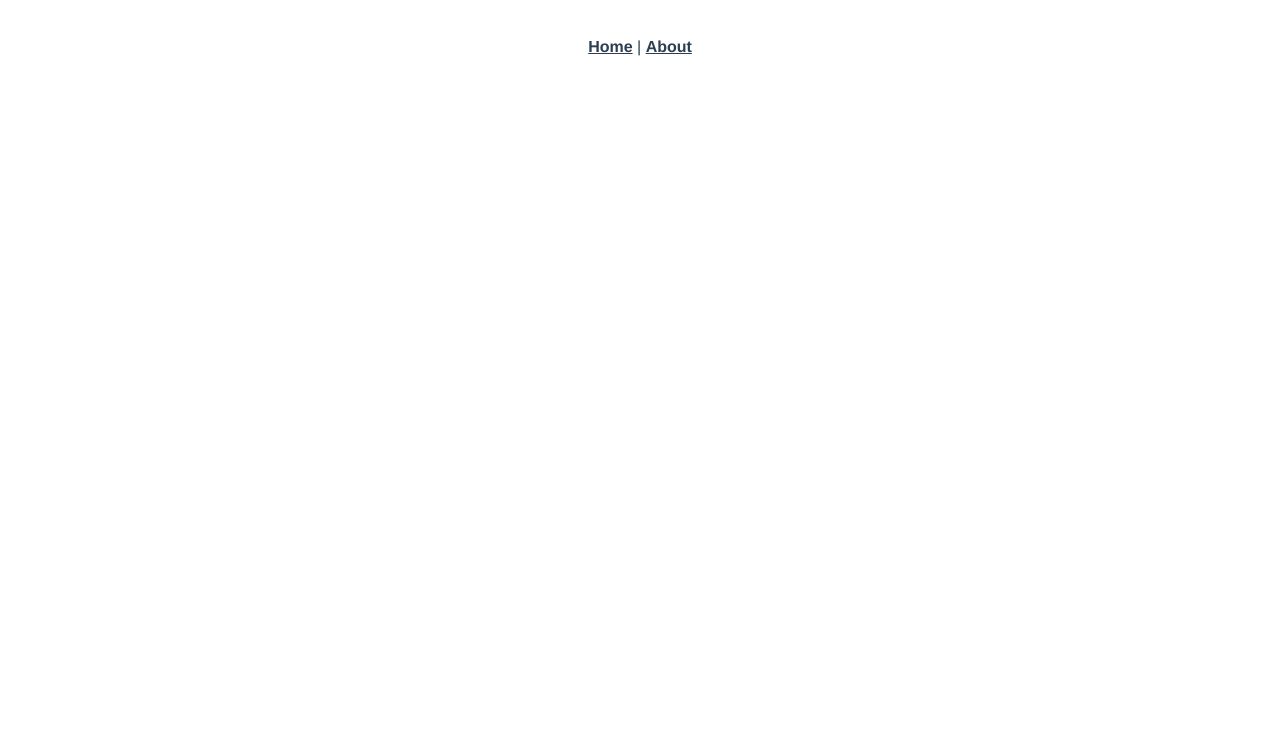
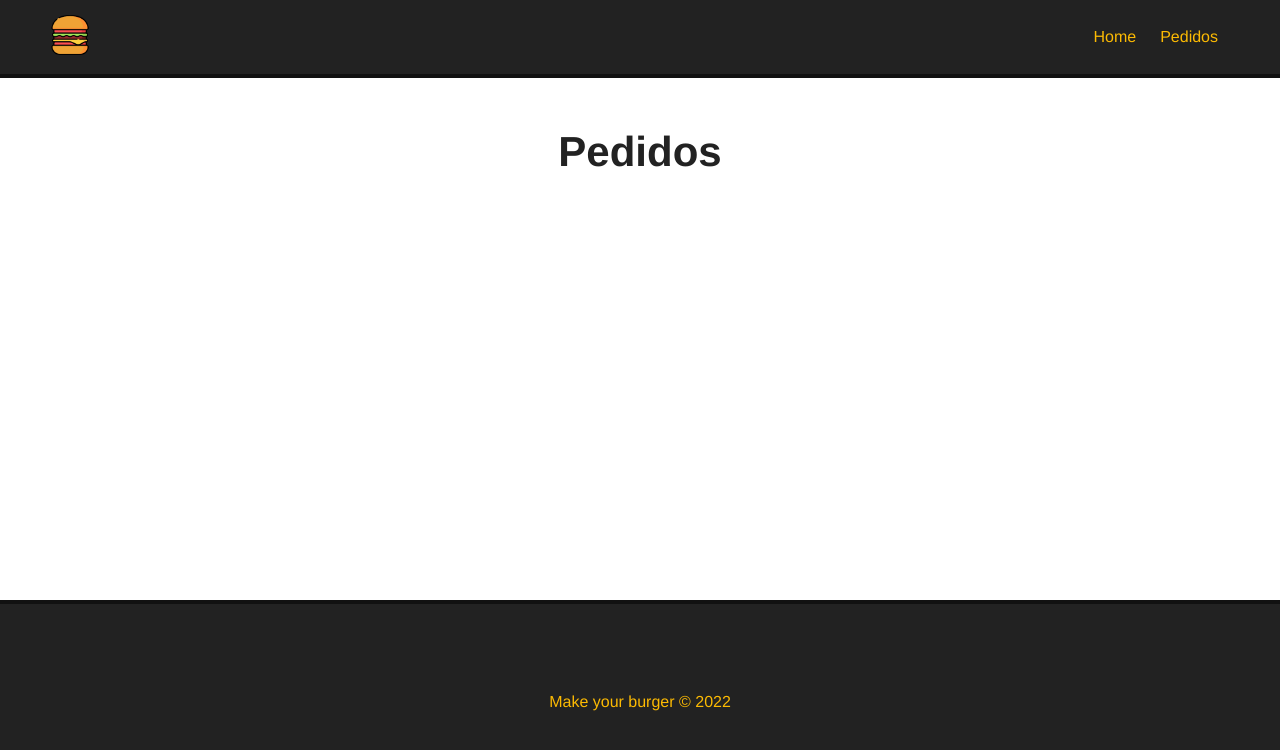
Before and after one commit to andreenakashima/makeburger, a Vue app: page /pedidos in a window 1280 px wide. Before the commit this address had no page. Shown: the top 750 px of the page. Built offline with nearby package versions, Linux system fonts and the light colour scheme.

Commit message:
Adicionado header e footer

```diff
--- a/src/App.vue
+++ b/src/App.vue
@@ -1,30 +1,44 @@
 <template>
-  <nav>
-    <router-link to="/">Home</router-link> |
-    <router-link to="/about">About</router-link>
-  </nav>
+  <Navbar :logo="logo_src" :alt="app_name" />
   <router-view/>
+  <Footer />
 </template>
 
+<script>
+  import Navbar from "./components/Navbar.vue";
+  import Footer from "./components/Footer.vue";
+
+  export default {
+    components: {
+      Navbar,
+      Footer
+    },
+    data() {
+      return {
+        logo_src: "/img/logo.png",
+        app_name: "Make your burger"
+      }
+    }
+  }
+</script>
+
 <style>
-#app {
-  font-family: Avenir, Helvetica, Arial, sans-serif;
-  -webkit-font-smoothing: antialiased;
-  -moz-osx-font-smoothing: grayscale;
-  text-align: center;
-  color: #2c3e50;
-}
+  *{
+    font-family: Helvetica, sans-serif;
+    padding: 0;
+    margin: 0;
+    box-sizing: border-box;
+  }
 
-nav {
-  padding: 30px;
-}
+  .main-container {
+    margin: 50px;
+    min-height: 250px;
+  }
 
-nav a {
-  font-weight: bold;
-  color: #2c3e50;
-}
-
-nav a.router-link-exact-active {
-  color: #42b983;
-}
+  h1 {
+    text-align: center;
+    font-size: 42px;
+    margin-bottom: 30px;
+    color: #222;
+  }
 </style>
--- /dev/null
+++ b/src/components/Footer.vue
@@ -0,0 +1,27 @@
+<template>
+    <footer>
+        <p>Make your burger &copy; 2022</p>
+    </footer>
+
+</template>
+
+<script>
+export default {
+    name: "Footer"
+}
+</script>
+
+<style scoped>
+    footer {
+        height: 200px;
+        background-color: #222;
+        border-top: 4px solid #111;
+        color: #fcba03;
+        display: flex;
+        align-items: center;
+        justify-content: center;
+        width: 100%;
+        position: absolute;
+        bottom: 0;
+    }
+</style>
--- a/src/components/HelloWorld.vue
+++ /dev/null
@@ -1,58 +0,0 @@
-<template>
-  <div class="hello">
-    <h1>{{ msg }}</h1>
-    <p>
-      For a guide and recipes on how to configure / customize this project,<br>
-      check out the
-      <a href="https://cli.vuejs.org" target="_blank" rel="noopener">vue-cli documentation</a>.
-    </p>
-    <h3>Installed CLI Plugins</h3>
-    <ul>
-      <li><a href="https://github.com/vuejs/vue-cli/tree/dev/packages/%40vue/cli-plugin-babel" target="_blank" rel="noopener">babel</a></li>
-      <li><a href="https://github.com/vuejs/vue-cli/tree/dev/packages/%40vue/cli-plugin-router" target="_blank" rel="noopener">router</a></li>
-    </ul>
-    <h3>Essential Links</h3>
-    <ul>
-      <li><a href="https://vuejs.org" target="_blank" rel="noopener">Core Docs</a></li>
-      <li><a href="https://forum.vuejs.org" target="_blank" rel="noopener">Forum</a></li>
-      <li><a href="https://chat.vuejs.org" target="_blank" rel="noopener">Community Chat</a></li>
-      <li><a href="https://twitter.com/vuejs" target="_blank" rel="noopener">Twitter</a></li>
-      <li><a href="https://news.vuejs.org" target="_blank" rel="noopener">News</a></li>
-    </ul>
-    <h3>Ecosystem</h3>
-    <ul>
-      <li><a href="https://router.vuejs.org" target="_blank" rel="noopener">vue-router</a></li>
-      <li><a href="https://vuex.vuejs.org" target="_blank" rel="noopener">vuex</a></li>
-      <li><a href="https://github.com/vuejs/vue-devtools#vue-devtools" target="_blank" rel="noopener">vue-devtools</a></li>
-      <li><a href="https://vue-loader.vuejs.org" target="_blank" rel="noopener">vue-loader</a></li>
-      <li><a href="https://github.com/vuejs/awesome-vue" target="_blank" rel="noopener">awesome-vue</a></li>
-    </ul>
-  </div>
-</template>
-
-<script>
-export default {
-  name: 'HelloWorld',
-  props: {
-    msg: String
-  }
-}
-</script>
-
-<!-- Add "scoped" attribute to limit CSS to this component only -->
-<style scoped>
-h3 {
-  margin: 40px 0 0;
-}
-ul {
-  list-style-type: none;
-  padding: 0;
-}
-li {
-  display: inline-block;
-  margin: 0 10px;
-}
-a {
-  color: #42b983;
-}
-</style>
--- /dev/null
+++ b/src/components/Navbar.vue
@@ -0,0 +1,44 @@
+<template>
+    <nav>
+        <router-link to="/" id="logo-url">
+            <img :src="logo" id="logo" :alt="alt" />
+        </router-link>
+        <router-link to="/">Home</router-link>
+        <router-link to="/pedidos">Pedidos</router-link>
+    </nav>
+</template>
+
+<script>
+export default {
+    name: "Navbar",
+    props: ["logo", "alt"]
+}
+</script>
+
+<style scoped>
+    nav {
+        background-color: #222;
+        border-bottom: 4px solid #111;
+        padding: 15px 50px;
+        display: flex;
+        justify-content: flex-end;
+        align-items: center;
+    }
+    #logo-url {
+        margin: auto;
+        margin-left: 0;
+    }
+    #logo {
+        width: 40px;
+        height: 40px;
+    }
+    nav a {
+        color: #fcba03;
+        text-decoration: none;
+        margin: 12px;
+        transition: .5s;
+    }
+    nav a:hover {
+        color: #fff;
+    }
+</style>
--- a/src/router/index.js
+++ b/src/router/index.js
@@ -1,5 +1,5 @@
 import { createRouter, createWebHistory } from 'vue-router'
-import HomeView from '../views/HomeView.vue'
+import HomeView from '../views/Home.vue'
 
 const routes = [
   {
@@ -8,12 +8,10 @@
     component: HomeView
   },
   {
-    path: '/about',
-    name: 'about',
-    // route level code-splitting
-    // this generates a separate chunk (about.[hash].js) for this route
-    // which is lazy-loaded when the route is visited.
-    component: () => import(/* webpackChunkName: "about" */ '../views/AboutView.vue')
+    path: '/pedidos',
+    name: 'pedidos',
+
+    component: () => import(/* webpackChunkName: "pedidos" */ '../views/Pedidos.vue')
   }
 ]
 
--- a/src/views/AboutView.vue
+++ /dev/null
@@ -1,5 +0,0 @@
-<template>
-  <div class="about">
-    <h1>This is an about page</h1>
-  </div>
-</template>
--- /dev/null
+++ b/src/views/Home.vue
@@ -0,0 +1,9 @@
+<template>
+  <div class="main-container">
+    <h1>Home</h1>
+  </div>
+</template>
+
+<script>
+
+</script>
--- a/src/views/HomeView.vue
+++ /dev/null
@@ -1,18 +0,0 @@
-<template>
-  <div class="home">
-    <img alt="Vue logo" src="../assets/logo.png">
-    <HelloWorld msg="Welcome to Your Vue.js App"/>
-  </div>
-</template>
-
-<script>
-// @ is an alias to /src
-import HelloWorld from '@/components/HelloWorld.vue'
-
-export default {
-  name: 'HomeView',
-  components: {
-    HelloWorld
-  }
-}
-</script>
--- /dev/null
+++ b/src/views/Pedidos.vue
@@ -0,0 +1,5 @@
+<template>
+  <div class="main-container">
+    <h1>Pedidos</h1>
+  </div>
+</template>
```
